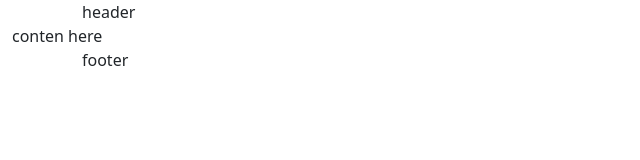
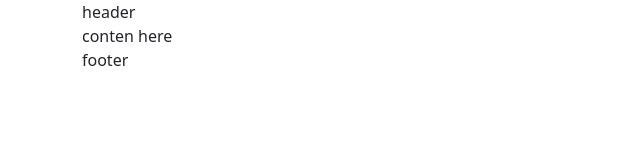
Before and after one commit to wendellvc/landing-page, a plain HTML site: page index.html in a window 1280 px wide. Shown: the whole page, without its empty margins (0-640 px from the left). Drawn offline with nearby package versions, Linux system fonts and the light colour scheme.

Commit message:
landing page template

```diff
--- a/index.html
+++ b/index.html
@@ -20,7 +20,7 @@
             </header>
         </div>
 
-        <div class="row main-content">
+        <div class="main-content">
             <div class="container">conten here</div>
         </div>
 
```
